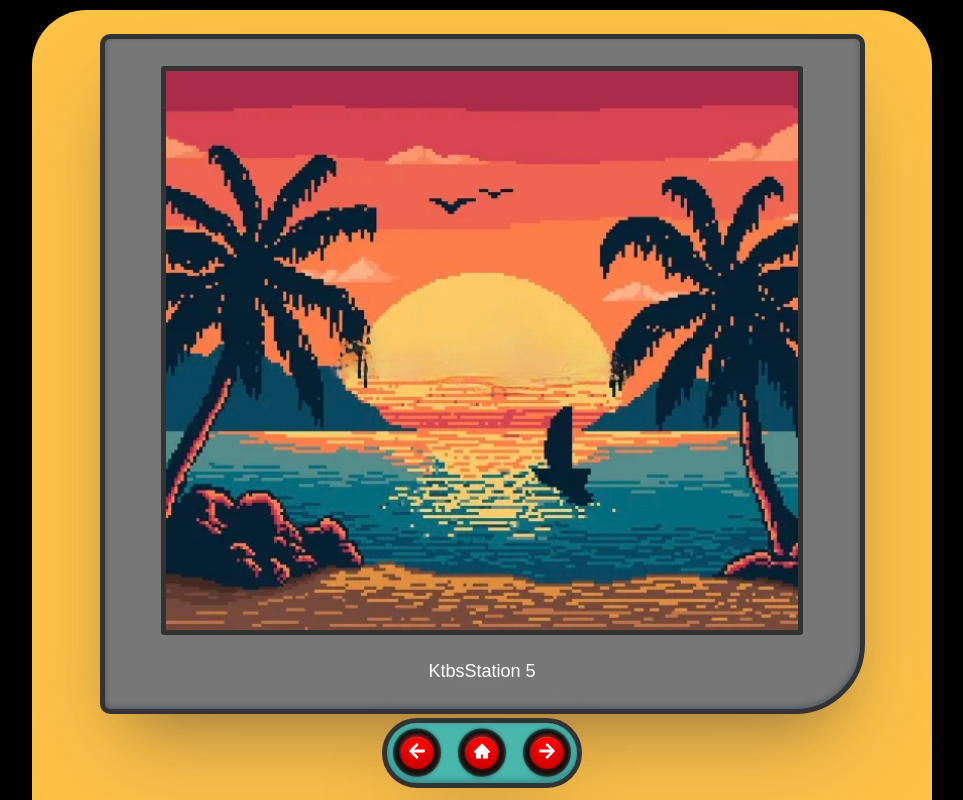
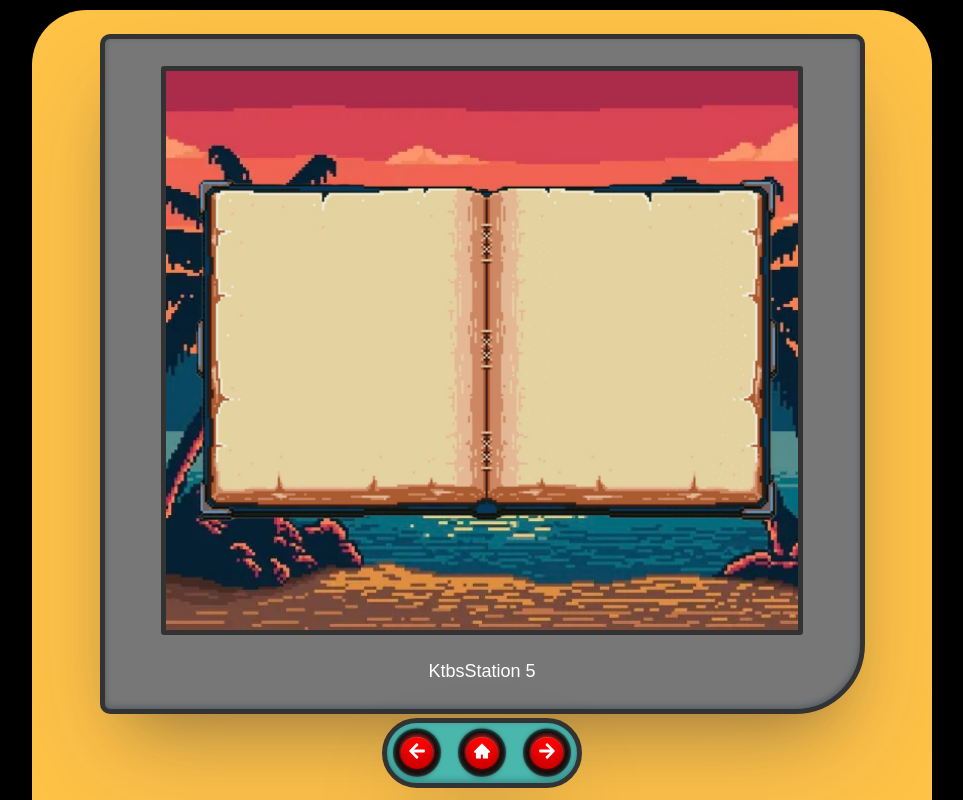
Before and after one commit to potathon/team4-treasure-ddeep-fe, a React (Create React App) app: page /album in a window 1280 px wide. Shown: the whole page, without its empty margins (158-1121 px from the left). Built offline with nearby package versions, Linux system fonts and the light colour scheme; a web font is replaced by a local one.

Commit message:
feature: create new album logic

```diff
--- a/src/pages/pc/Album.module.css
+++ b/src/pages/pc/Album.module.css
@@ -1,9 +1,21 @@
 .container {
     width: 100%;
-    height: 100%;
+    height: 100%; /* Ensure the container takes up the full viewport height */
     background-image: url('../../assets/images/album_bg.png');
     background-size: cover;
     background-repeat: no-repeat;
     background-position: center;
     position: relative;
+    display: flex;
+    justify-content: center;
+    align-items: center;
 }
+
+.album {
+    width: 100%; /* Adjust as needed */
+    height: 100%; /* Adjust as needed */
+    background-size: contain;
+    background-repeat: no-repeat;
+    background-position: center;
+    background-image: url('../../assets/images/album.png');
+}
--- a/src/pages/pc/Album.tsx
+++ b/src/pages/pc/Album.tsx
@@ -5,7 +5,9 @@ import Layout from '../../components/layout/Layout';
 const AlbumPC: React.FC = () => {
   return (
     <Layout>
-      <div className={styles.container}></div>
+      <div className={styles.container}>
+        <div className={styles.album}></div>
+      </div>
     </Layout>
   );
 };
```
Also changed, not shown: src/datas/albumdata.json (added, +62 -0 lines), src/assets/images/album.png (added).
